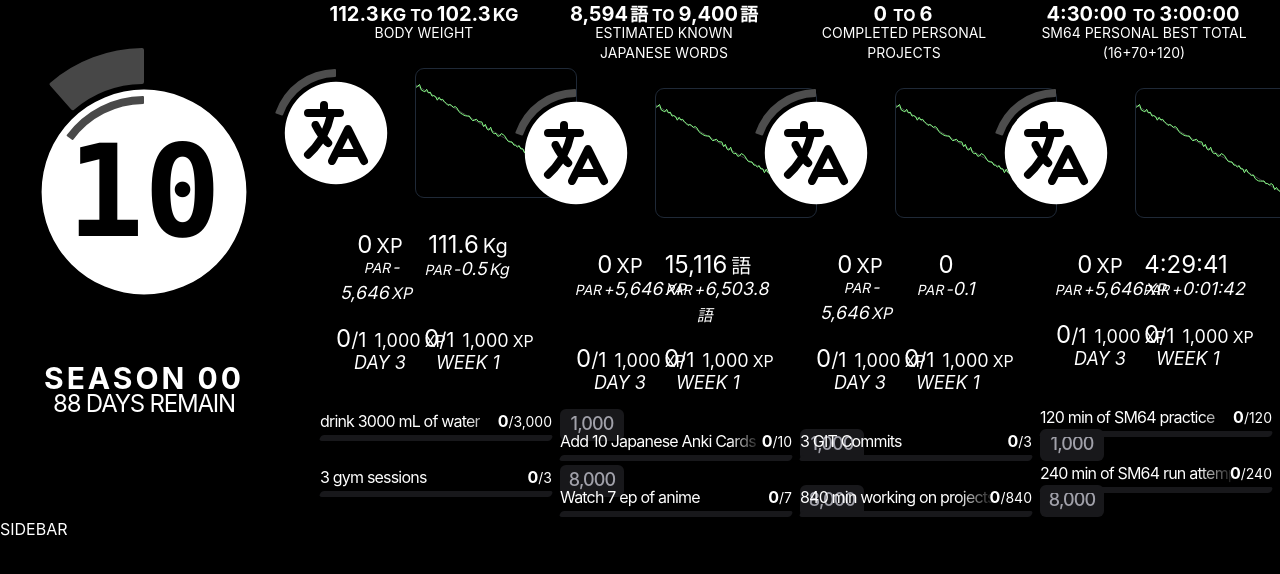
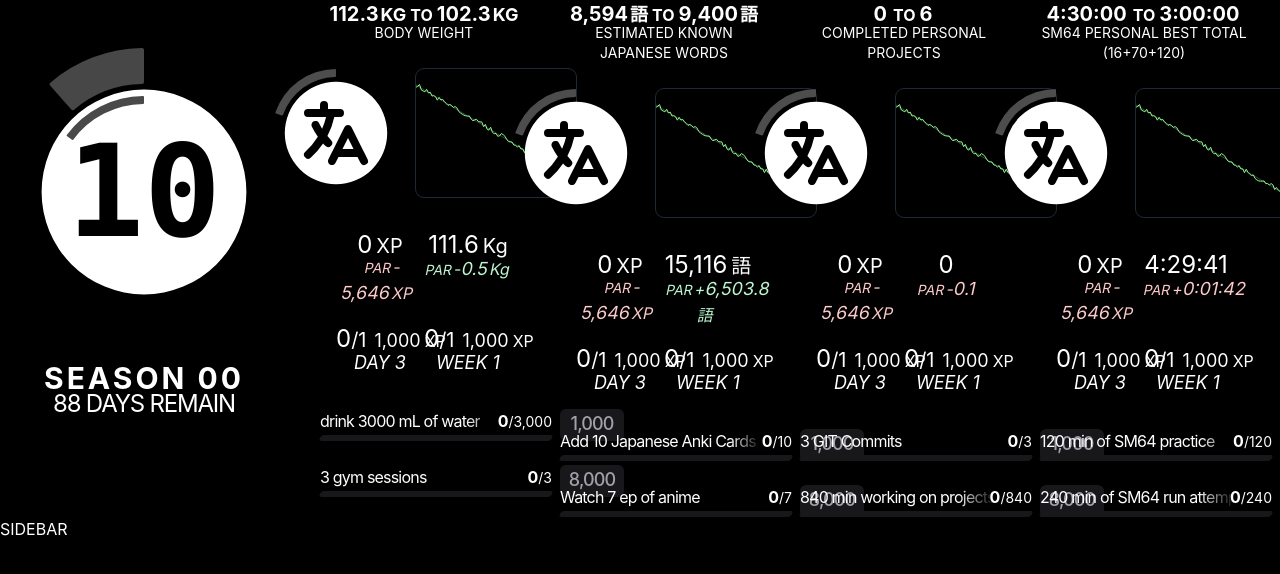
Before and after one commit to everalert/habits-battlepass, a Next.js app: page / in a window 1280 px wide. Shown: the top 574 px of the page. Built offline with nearby package versions, Linux system fonts and the light colour scheme.

Commit message:
add goal direction detection to StatPar.module

```diff
--- a/src/modules/goalpanel.module.js
+++ b/src/modules/goalpanel.module.js
@@ -31,6 +31,7 @@ export default function GoalPanel(props) {
 	const goalLagProjectedResult = GetGoalProjectedResultAtTime(goal, timestamp);
 	const goalLagProjectedResultDeltaRaw = goalLagResultRaw-goalLagProjectedResult;
 	const goalLagProjectedResultDelta = FormatActivityValue(goalLagActivity, goalLagProjectedResultDeltaRaw).value;
+	const goalLagProjectedDir = goalLagProjectedResult-goal.goalLagStartValue;
 	const goalLagUnit = goalLagResult.unit;
 
 	//const goalLeadActivity = GetActivityById(goal.goalLeadActivityId);
@@ -57,8 +58,8 @@ export default function GoalPanel(props) {
 				<div className='outline outline-1 outline-gray-800 rounded-lg'><LineChart/></div>
 			</div>
 			<div className="grid grid-cols-2 gap-y-4 px-4 py-8">
-				<StatPar abs={goal.currentXP} rel={goalProjectedXpDelta} relRaw={goalLagProjectedResultDeltaRaw} unit='XP' />
-				<StatPar abs={goalLagValue} rel={goalLagProjectedResultDelta} relRaw={goalLagProjectedResultDeltaRaw} unit={goalLagUnit} />
+				<StatPar abs={goal.currentXP} rel={goalProjectedXpDelta} relRaw={goalProjectedXpDelta} relDir={1} unit='XP' />
+				<StatPar abs={goalLagValue} rel={goalLagProjectedResultDelta} relRaw={goalLagProjectedResultDeltaRaw} relDir={goalLagProjectedDir} unit={goalLagUnit} />
 				<StatTaskProgress over={0} under={goalDailyTasks.length} value={1000} unit='XP' label={`DAY ${dayOfSeason.no}`} />
 				<StatTaskProgress over={0} under={goalWeeklyTasks.length} value={1000} unit='XP' label={`WEEK ${weekOfSeason.no}`} />
 			</div>
--- a/src/modules/stat/StatPar.module.js
+++ b/src/modules/stat/StatPar.module.js
@@ -1,13 +1,15 @@
 import ItemValue from '../../elements/item/ItemValue.element'
 import ItemNumber from '../../elements/item/ItemNumber.element';
 
-export default function StatPar({abs, rel, relRaw, unit}) {
-	 return (
+export default function StatPar({abs, rel, relRaw, relDir, unit}) {
+	const dir = relDir >= 0;
+	const relColor = dir ? (relRaw>=0?'text-green-200':'text-red-200') : (relRaw>=0?'text-red-200':'text-green-200');
+	return (
 		<div className="flex flex-col text-center">
 			<ItemValue value={abs} unit={unit} />
-			<div className='text-base -skew-x-12 -mt-1.5'>
+			<div className={`text-base -skew-x-12 -mt-1.5  ${relColor}`}>
 				<span className="text-sm">PAR</span>
-				<span className="ml-0.5">{relRaw >= 0 ? '+' : '-'}</span>
+				<span className='ml-0.5'>{(dir ? relRaw >= 0 : relRaw > 0) ? '+' : '-'}</span>
 				<span className="text-lg"><ItemNumber num={typeof rel === 'number' ? Math.round(Math.abs(rel)*10)/10 : rel} /></span>
 				<span className="ml-0.5">{unit}</span>
 			</div>
```
